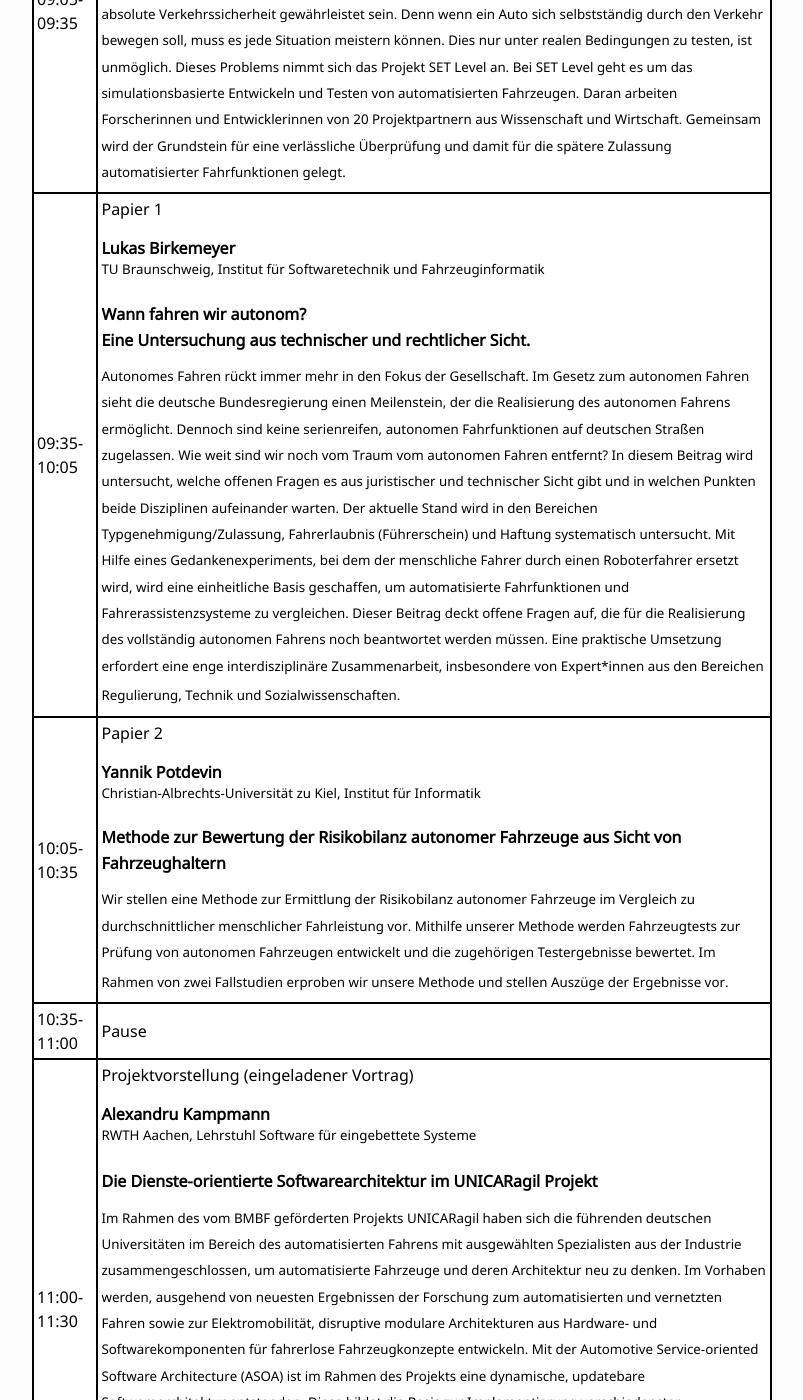
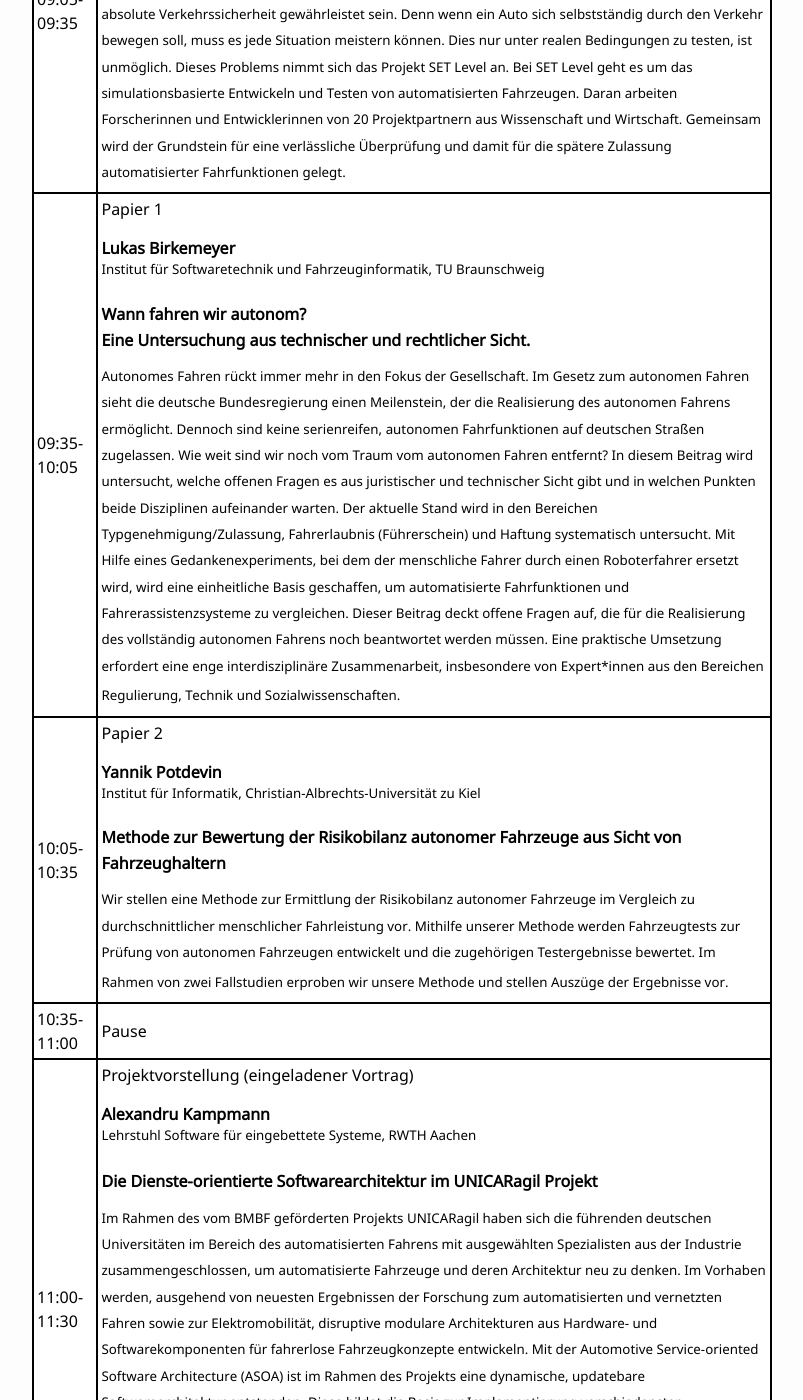
Before and after one commit to ASE-Workshop/2022, a Jekyll site: the page built from 0-programm.md, in a window 1280 px wide and 1400 px high, scrolled down 562 px. Shown: the whole window, without its empty margins (238-1041 px from the left). Built offline with Jekyll 4.4.1, drawn with Linux system fonts in a browser that asks for light colours; some of the changed text lies outside the part shown.

```diff
--- a/0-programm.md
+++ b/0-programm.md
@@ -60,7 +60,7 @@ table.GeneratedTable thead {
       <td>09:35-10:05</td>
       <td>Papier 1 <p></p>
         <b>Lukas Birkemeyer</b> <br/>
-        <sup> TU Braunschweig, Institut für Softwaretechnik und Fahrzeuginformatik </sup> <p></p>
+        <sup> Institut für Softwaretechnik und Fahrzeuginformatik, TU Braunschweig </sup> <p></p>
         <b>Wann fahren wir autonom?</b> <br/>
         <b>Eine Untersuchung aus technischer und rechtlicher Sicht.</b>
         <sup><p></p>Autonomes Fahren rückt immer mehr in den Fokus der Gesellschaft. Im Gesetz zum autonomen Fahren sieht die deutsche Bundesregierung einen Meilenstein, der die Realisierung des autonomen Fahrens ermöglicht. Dennoch sind keine serienreifen, autonomen Fahrfunktionen auf deutschen Straßen zugelassen. Wie weit sind wir noch vom Traum vom autonomen Fahren entfernt? In diesem Beitrag wird untersucht, welche offenen Fragen es aus juristischer und technischer Sicht gibt und in welchen Punkten beide Disziplinen aufeinander warten. Der aktuelle Stand wird in den Bereichen Typgenehmigung/Zulassung, Fahrerlaubnis (Führerschein) und Haftung systematisch untersucht. Mit Hilfe eines Gedankenexperiments, bei dem der menschliche Fahrer durch einen Roboterfahrer ersetzt wird, wird eine einheitliche Basis geschaffen, um automatisierte Fahrfunktionen und Fahrerassistenzsysteme zu vergleichen. Dieser Beitrag deckt offene Fragen auf, die für die Realisierung des vollständig autonomen Fahrens noch beantwortet werden müssen. Eine praktische Umsetzung erfordert eine enge interdisziplinäre Zusammenarbeit, insbesondere von Expert*innen aus den Bereichen Regulierung, Technik und Sozialwissenschaften.  <sup>
@@ -68,7 +68,7 @@ table.GeneratedTable thead {
       <td>10:05-10:35</td>
       <td>Papier 2<p></p>
         <b>Yannik Potdevin</b> <br/>
-        <sup> Christian-Albrechts-Universität zu Kiel, Institut für Informatik </sup> <p></p>
+        <sup> Institut für Informatik, Christian-Albrechts-Universität zu Kiel</sup> <p></p>
         <b>Methode zur Bewertung der Risikobilanz autonomer Fahrzeuge aus Sicht von Fahrzeughaltern</b>
         <sup><p></p> Wir stellen eine Methode zur Ermittlung der Risikobilanz autonomer Fahrzeuge im Vergleich zu durchschnittlicher menschlicher Fahrleistung vor. Mithilfe unserer Methode werden Fahrzeugtests zur Prüfung von autonomen Fahrzeugen entwickelt und die zugehörigen Testergebnisse bewertet. Im Rahmen von zwei Fallstudien erproben wir unsere Methode und stellen Auszüge der Ergebnisse vor.<sup>
      <tr>
@@ -79,7 +79,7 @@ table.GeneratedTable thead {
       <td>11:00-11:30</td>
       <td>Projektvorstellung (eingeladener Vortrag)<p></p>
         <b>Alexandru Kampmann</b> <br/>
-         <sup> RWTH Aachen, Lehrstuhl Software für eingebettete Systeme</sup> <p></p>
+         <sup> Lehrstuhl Software für eingebettete Systeme, RWTH Aachen</sup> <p></p>
       <b>Die Dienste-orientierte Softwarearchitektur im UNICARagil Projekt</b>
        <sup><p></p> Im Rahmen des vom BMBF geförderten Projekts UNICARagil haben sich die führenden deutschen Universitäten im Bereich des automatisierten Fahrens mit ausgewählten Spezialisten aus der Industrie zusammengeschlossen, um automatisierte Fahrzeuge und deren Architektur neu zu denken. Im Vorhaben werden, ausgehend von neuesten Ergebnissen der Forschung zum automatisierten und vernetzten Fahren sowie zur Elektromobilität, disruptive modulare Architekturen aus Hardware- und Softwarekomponenten für fahrerlose Fahrzeugkonzepte entwickeln. Mit der Automotive Service-oriented Software Architecture (ASOA) ist im Rahmen des Projekts eine dynamische, updatebare Softwarearchitektur entstanden. Diese bildet die Basis zur Implementierung verschiedenster Fahrzeugfunktionen im UNICARagil Projekt. Mittels konsequenter Modularität und dynamischer Laufzeitintegration schafft sie die Grundlage für updatefähige Software im Elektroniksystem für das automatisierte Fahren. Die ASOA realisiert ein modulares Softwarekonzept, das die Ausführung von Softwarediensten in einem verteilten System verschiedenster Leistungsklasse ermöglicht – von eingebetteten Systemen bis zu Hochleistungsrechnern.<sup>
     <tr>
```
Also changed, not shown: other parts of 0-programm.md (+3 -1 lines).
